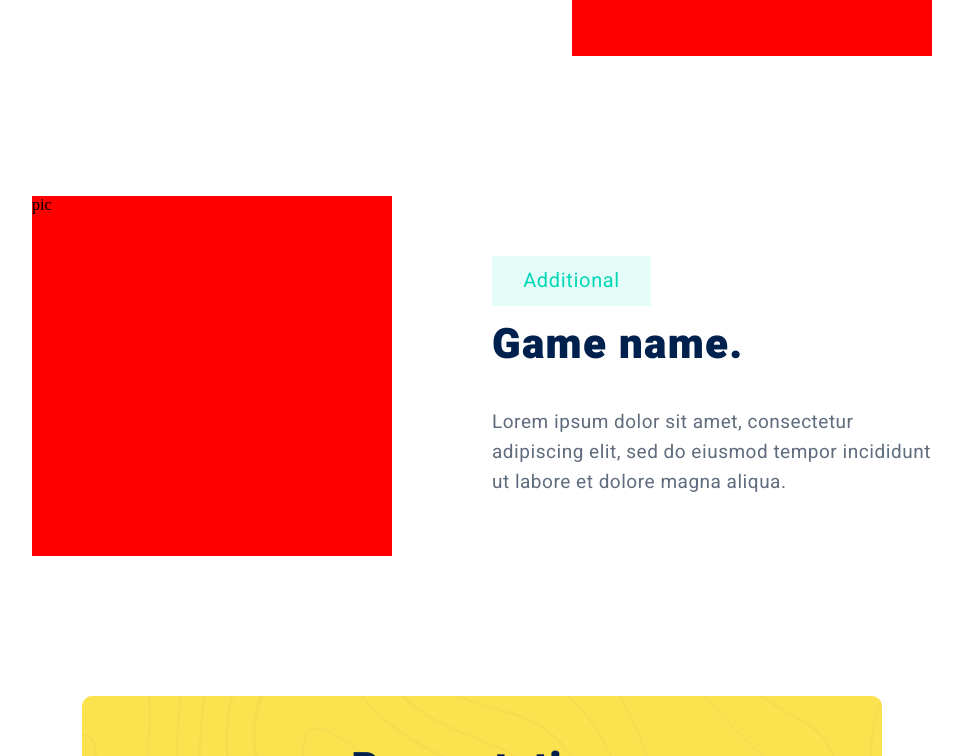
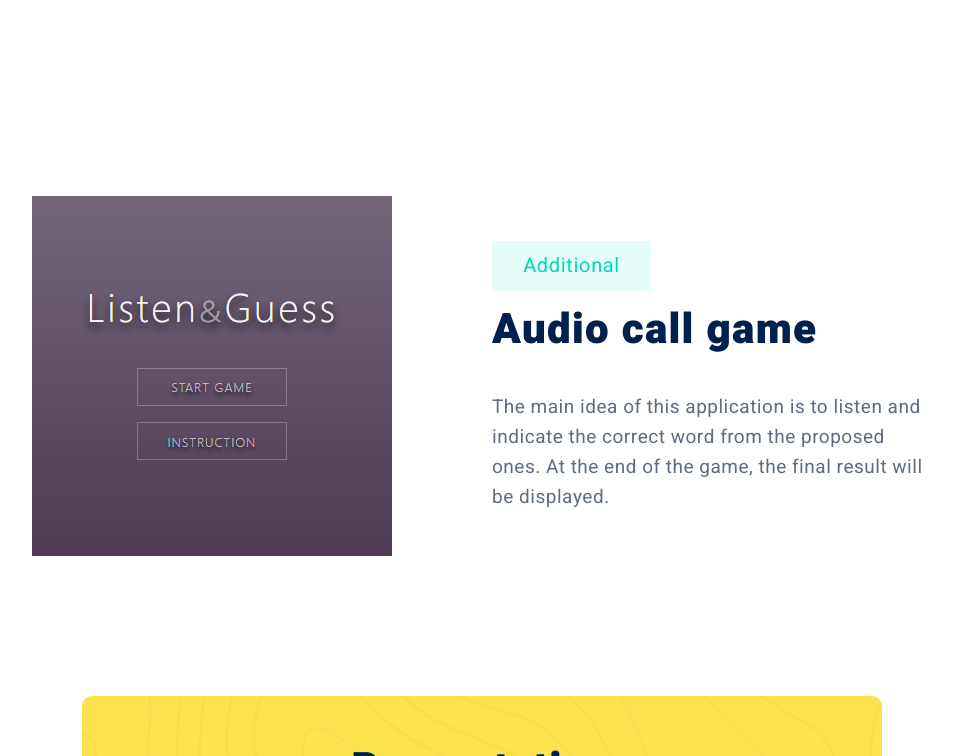
Before and after one commit to jve0902/RS-Lang, a website built with webpack: page src/index.html in a window 1280 px wide. Shown: the part 1254-2010 px from the top of the page, without its empty margins (158-1121 px from the left). Built offline with nearby package versions, Linux system fonts and the light colour scheme.

Commit message:
feat: add audio game image

```diff
--- a/src/index.html
+++ b/src/index.html
@@ -42,14 +42,14 @@
                 <div class="picture">pic</div>
             </div>
             <div class="main__content main__content-indent">
-                <div class="picture">pic</div>
+                <div class="picture picture__audio-image"></div>
                 <div class="description">
                     <div class="description__content">
                         <div class="badge badge__color-additional badge__margin-indent">
                             <div class="badge__text">Additional</div>
                         </div>
-                        <div class="description__title description__title-indent">Game name.</div>
-                        <div class="description__text">Lorem ipsum dolor sit amet, consectetur adipiscing elit, sed do eiusmod tempor incididunt ut labore et dolore magna aliqua.</div>
+                        <div class="description__title description__title-indent"><a class="description__title-link" href="audio-call-game.html">Audio call game</a></div>
+                        <div class="description__text">The main idea of this application is to listen and indicate the correct word from the proposed ones. At the end of the game, the final result will be displayed.</div>
                     </div>
                 </div>
             </div>
--- a/src/style.css
+++ b/src/style.css
@@ -213,7 +213,15 @@
     font-size: 42px;
     line-height: 59px;
     letter-spacing: 1.3px;
+}
+
+.description__title-link {
+    text-decoration: none;
     color: #00214D;
+}
+
+.description__title-link:hover {
+    text-decoration: underline;
 }
 
 .description__title-indent {
@@ -265,7 +273,10 @@
 .picture {
     width: 360px;
     height: 360px;
-    background-color: red;
+}
+
+.picture__audio-image::before {
+    content: url("./assets/images/audio-call-game.png");
 }
 
 /* Presentation */
```
Also changed, not shown: src/assets/images/audio-call-game.png (added).
